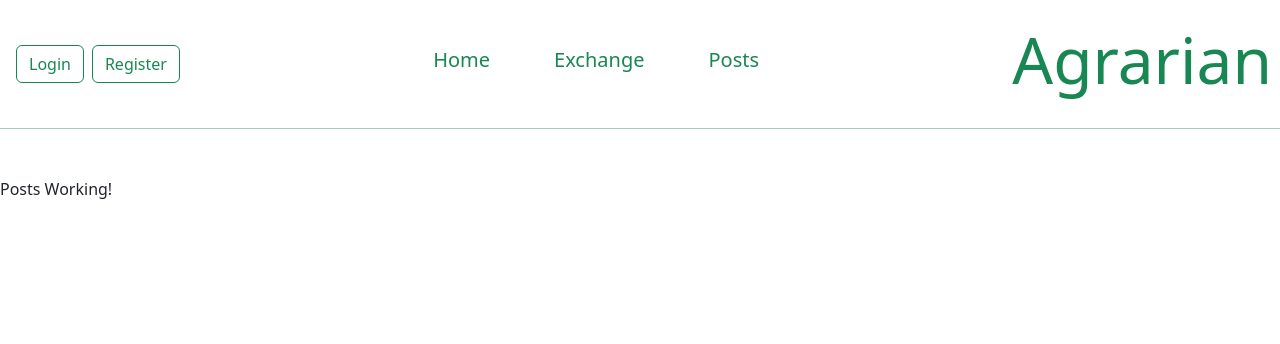
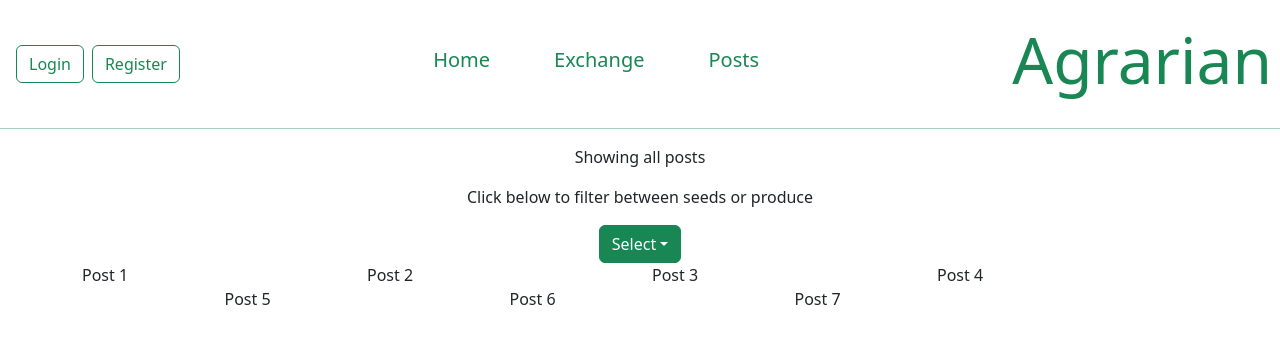
Before and after one commit to CraigAT1181/fe-agrarian-react, a React (Vite) app: page /posts in a window 1280 px wide. Shown: the top 344 px of the page. Built offline with nearby package versions, Linux system fonts and the light colour scheme.

Commit message:
Began developing Posts component.

```diff
--- a/src/components/Header.jsx
+++ b/src/components/Header.jsx
@@ -9,7 +9,7 @@ export default function Header() {
   const navigate = useNavigate();
 
   return (
-    <header className="d-flex justify-content-between align-items-center border-bottom border-success-subtle mb-5">
+    <header className="d-flex justify-content-between align-items-center border-bottom border-success-subtle mb-3">
       <div className="p-2">
         {user ? (
           <Profile />
@@ -17,12 +17,14 @@ export default function Header() {
           <div>
             <button
               onClick={() => navigate("/login")}
-              className="btn btn-outline-success m-2">
+              className="btn btn-outline-success m-2"
+            >
               Login
             </button>
             <button
               onClick={() => navigate("/register")}
-              className="btn btn-outline-success">
+              className="btn btn-outline-success"
+            >
               Register
             </button>
           </div>
--- a/src/components/Posts.jsx
+++ b/src/components/Posts.jsx
@@ -1,8 +1,55 @@
-import React from "react";
+import React, { useState } from "react";
 import { Link } from "react-router-dom";
+import { Dropdown } from "react-bootstrap";
+
+const posts = [
+  { id: 1, content: "Post 1" },
+  { id: 2, content: "Post 2" },
+  { id: 3, content: "Post 3" },
+  { id: 4, content: "Post 4" },
+  { id: 5, content: "Post 5" },
+  { id: 6, content: "Post 6" },
+  { id: 7, content: "Post 7" },
+  // Add more posts as needed
+];
 
 export default function Posts() {
-    return (
-        <p>Posts Working!</p>
-    )
+  const [display, setDisplay] = useState("");
+  const handlePostSelection = (selectedItem) => {
+    if (selectedItem === "seeds") {
+      setDisplay("seeds");
+    } else if (selectedItem === "produce") {
+      setDisplay("produce");
+    }
+  };
+
+  return (
+    <>
+      <div className="d-flex flex-column align-items-center">
+        <p>Showing all posts</p>
+        <p>Click below to filter between seeds or produce</p>
+        <Dropdown
+          onSelect={(selectedItem) => handlePostSelection(selectedItem)}
+        >
+          <Dropdown.Toggle variant="success" id="dropdown-basic">
+            Select
+          </Dropdown.Toggle>
+
+          <Dropdown.Menu>
+            <Dropdown.Item eventKey="seeds">Seeds</Dropdown.Item>
+            <Dropdown.Item eventKey="produce">Produce</Dropdown.Item>
+          </Dropdown.Menu>
+        </Dropdown>
+      </div>
+      <div className="container">
+        <div className="row d-flex justify-content-center">
+          {posts.map((post) => (
+            <div key={post.id} className="col-12 col-sm-6 col-md-3">
+              {post.content}
+            </div>
+          ))}
+        </div>
+      </div>
+    </>
+  );
 }
```
